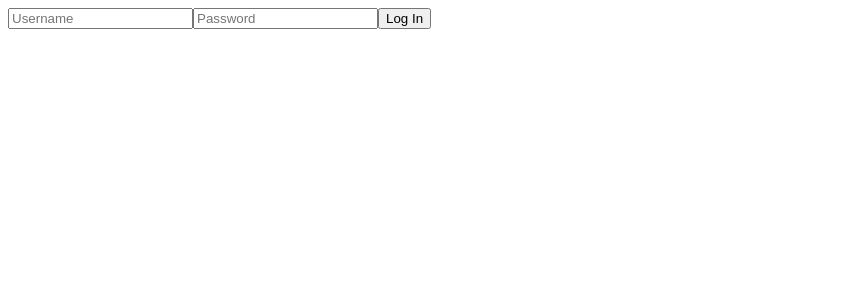
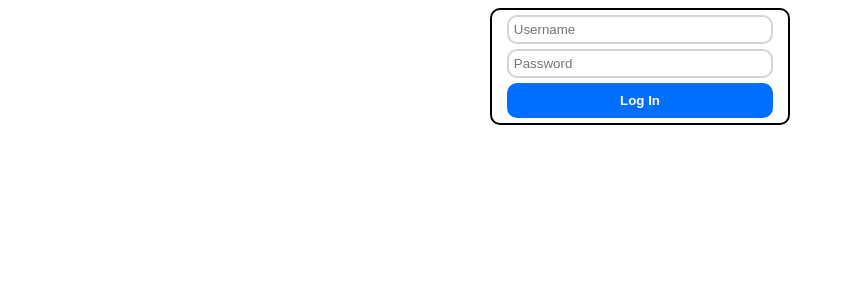
Before and after one commit to brianbad/Congo.com, an Angular app: page /login in a window 1280 px wide. Shown: the top 300 px of the page, without its empty margins (0-845 px from the left). Built offline with nearby package versions, Linux system fonts and the light colour scheme; what ngx-cookie-service would draw is missing.

Commit message:
Updated styles

```diff
--- a/src/app/components/home/home.component.html
+++ b/src/app/components/home/home.component.html
@@ -1 +1,5 @@
-<p *ngIf="loggedInUser">Welcome, {{ loggedInUser.firstName }}  {{ loggedInUser.lastName }}</p>
+<div *ngIf="loggedInUser">
+    <h1>Welcome, {{ loggedInUser.firstName }}  {{ loggedInUser.lastName }}</h1>
+    <p>Email: {{ loggedInUser.email }}</p>
+    <p>Username: {{ loggedInUser.username }}</p>
+</div>
--- a/src/app/components/login/login.component.css
+++ b/src/app/components/login/login.component.css
@@ -0,0 +1,36 @@
+.login-input, .login-button {
+    display: block;
+    border-radius: 10px;
+    width: 90%;
+    margin-top: 5px;
+    margin-bottom: 5px;
+    margin-left: auto;
+    margin-right: auto;
+}
+
+.login-input {
+    border: 2px solid lightgray;
+    padding: 5px;
+}
+
+.login-button {
+    border: none;
+    padding: 10px;
+    background: rgb(0, 110, 255);
+    color: white;
+    font-weight: bold;
+}
+
+.login-container {
+    border: 2px solid black;
+    border-radius: 10px;
+    margin-left: auto;
+    margin-right: auto;
+    width: 300px;
+}
+
+@media screen and (max-width: 600px) {
+    .login-container {
+        width: 90%;
+    }
+}
--- a/src/app/components/login/login.component.html
+++ b/src/app/components/login/login.component.html
@@ -1,5 +1,7 @@
-<form [formGroup]="loginForm" (ngSubmit)="login()" (ngTouch)="login()">
-    <input type="text" formControlName="username" placeholder="Username" />
-    <input type="password" formControlName="password" placeholder="Password" />
-    <button class="button" type="submit">Log In</button>
-</form>
+<div class="login-container">
+    <form [formGroup]="loginForm" (ngSubmit)="login()" (ngTouch)="login()">
+        <input class="login-input" type="text" formControlName="username" placeholder="Username" />
+        <input class="login-input" type="password" formControlName="password" placeholder="Password" />
+        <button class="login-button" type="submit">Log In</button>
+    </form>
+</div>
--- a/src/styles.css
+++ b/src/styles.css
@@ -1 +1,7 @@
 /* You can add global styles to this file, and also import other style files */
+* {
+    font-family: Arial, Helvetica, sans-serif;
+    box-sizing: border-box;
+    vertical-align: baseline;
+    background: transparent;
+}
```
